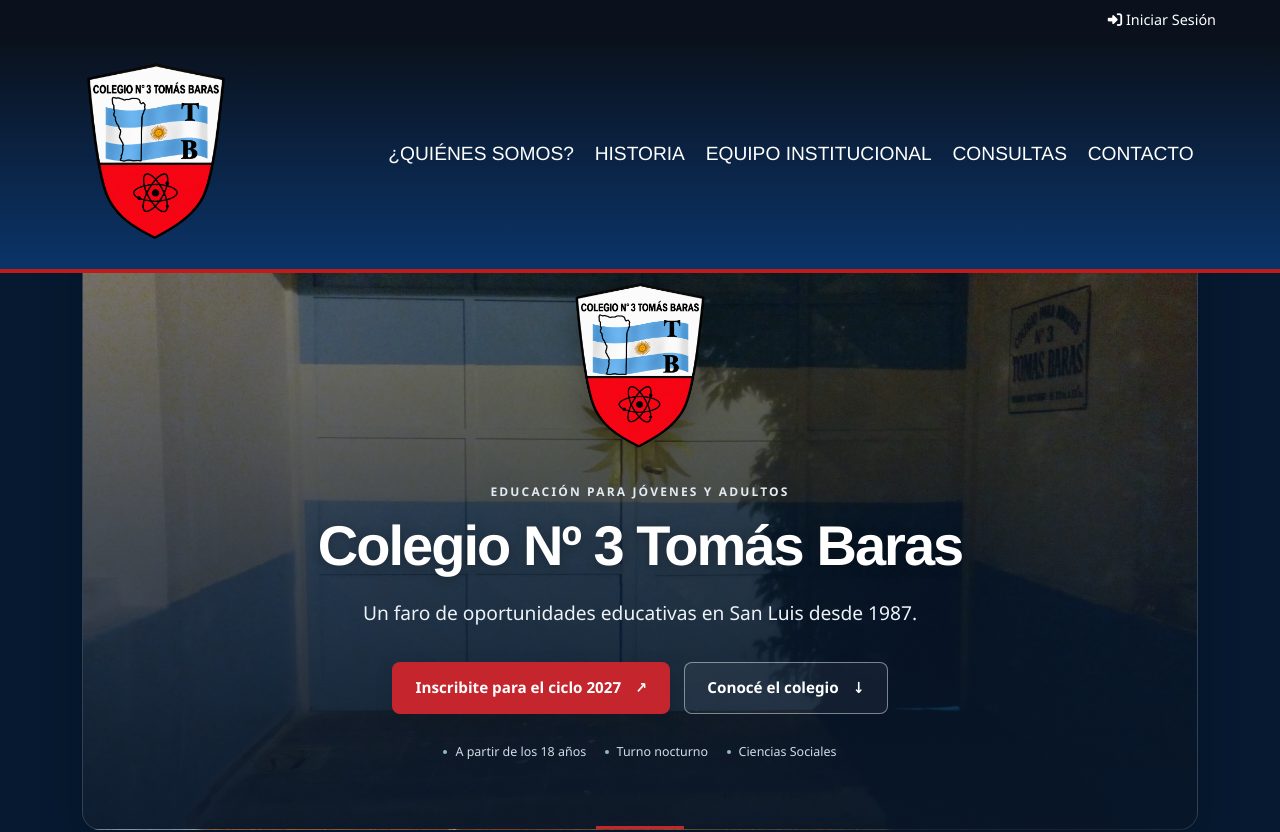
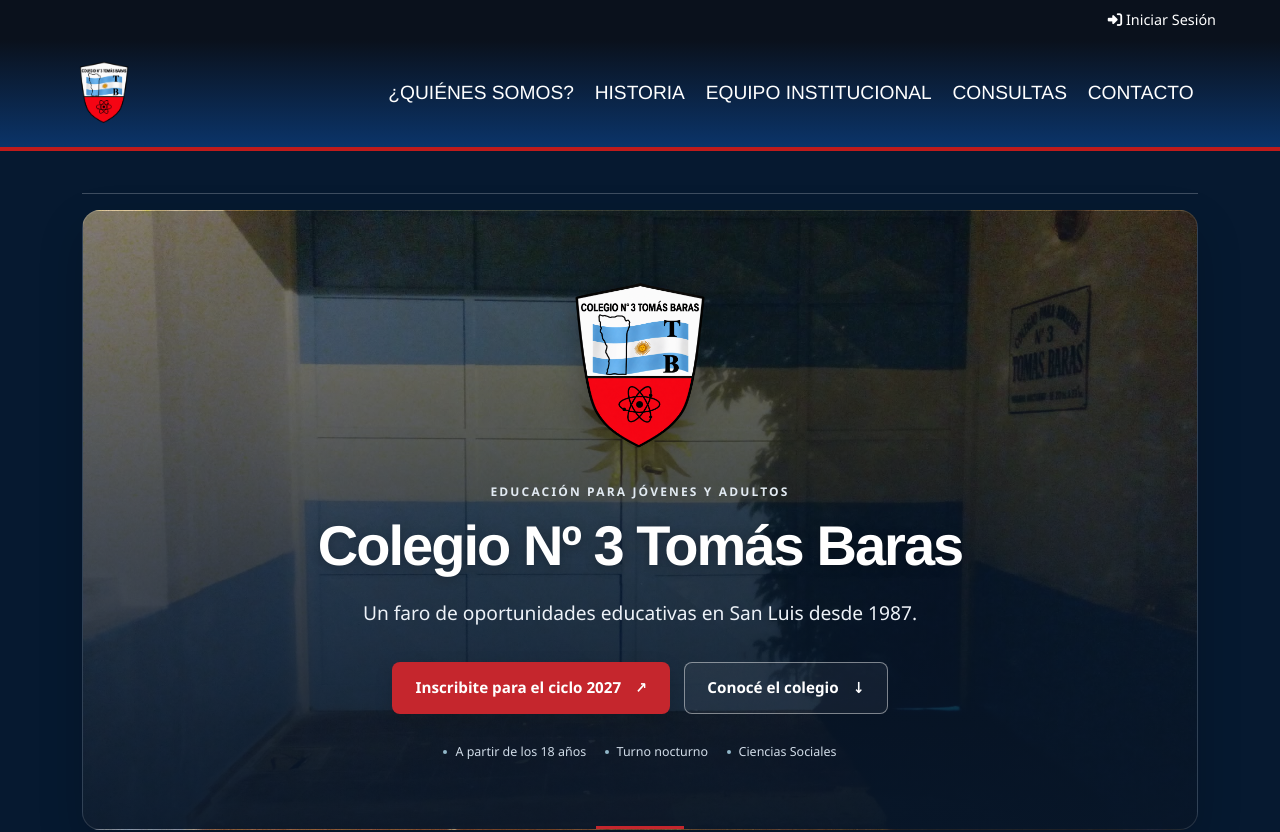
Before and after one commit to Lautacampo/Escuela, a React (Vite) app in the folder frontend/: page / in a window 1280 px wide. Shown: the top 832 px of the page. Built offline with nearby package versions, Linux system fonts and the light colour scheme.

Commit message:
Ajustamos navbar and footer logo styles
Updated image dimensions and display properties for navbar and footer logos.

```diff
--- a/frontend/src/index.css
+++ b/frontend/src/index.css
@@ -108,11 +108,12 @@
 
 .navbar-principal .navlogo img {
   display: block;
-  width: 10rem;
+  width: auto;
+  height: 65px;
   max-width: 100%;
-  height: auto;
-
-  transition: width 0.3s ease;
+  object-fit: contain;
+
+  transition: height 0.3s ease;
 }
 
 /* Enlaces */
@@ -204,7 +205,8 @@
 }
 
 .navbar-principal.navbar-compacta .navlogo img {
-  width: 5rem;
+  width: auto;
+  height: 45px;
 }
 
 .navbar-principal.navbar-compacta .nav-link {
@@ -1848,8 +1850,11 @@
 }
 
 #imgfooter img {
-  width: 20rem;
+  display: block;
+  width: auto;
+  height: 220px;
   max-width: 100%;
+  object-fit: contain;
 }
 
 #redes-iconos {
```
